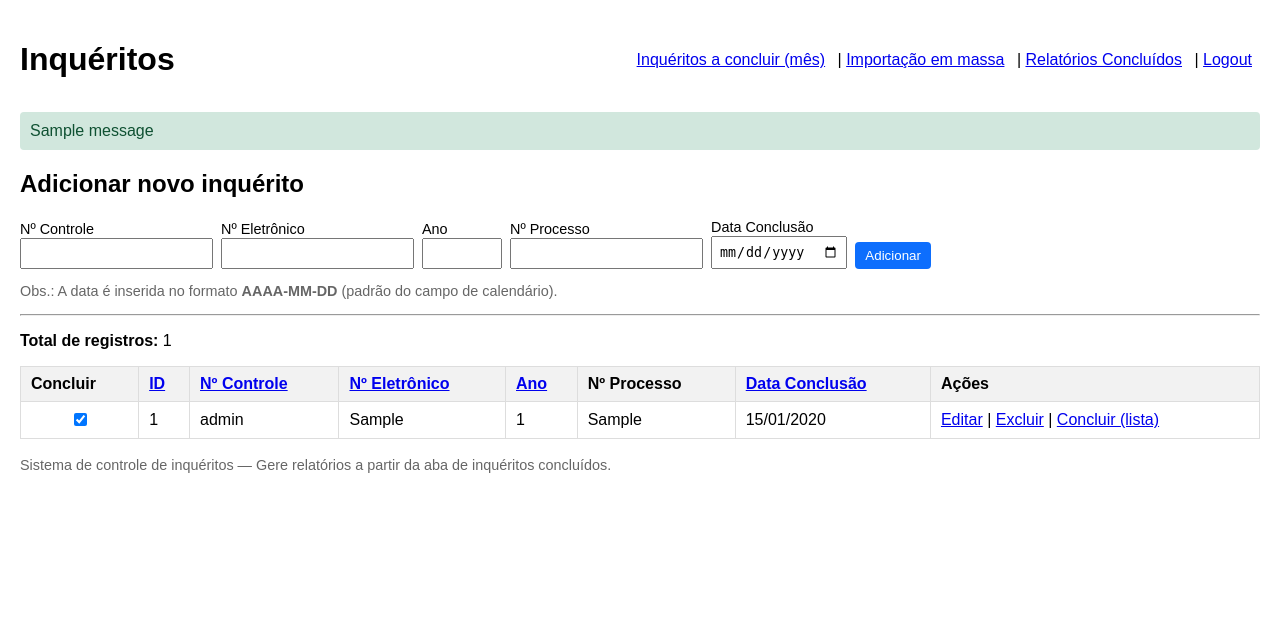
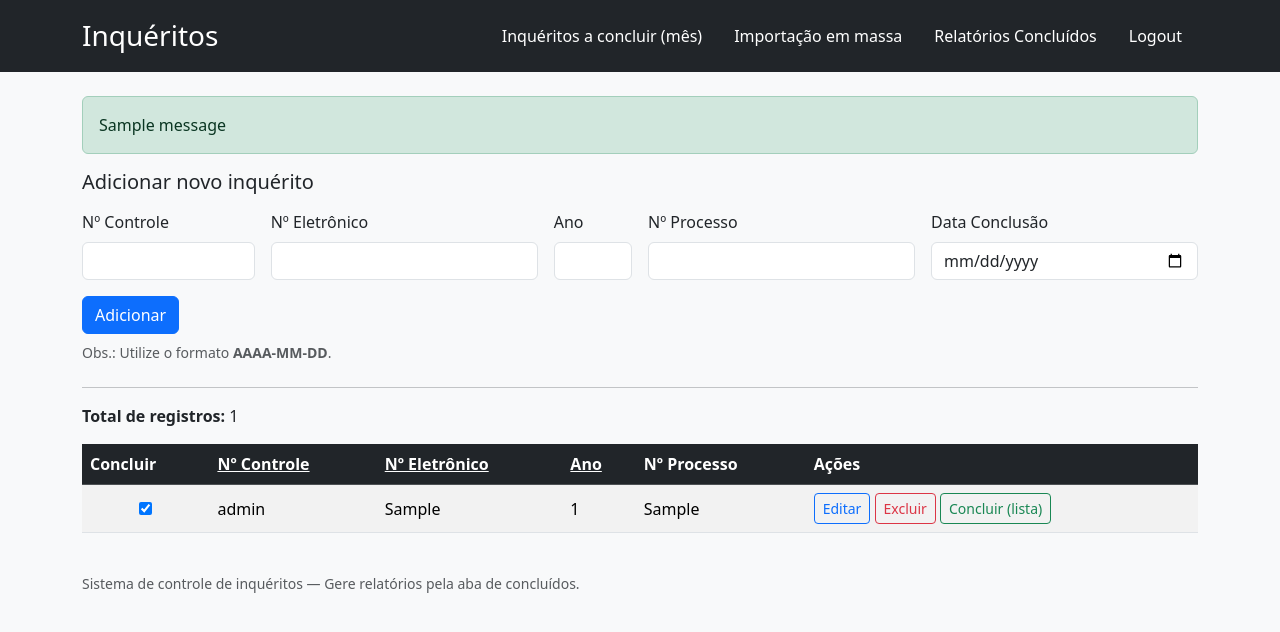
Before and after one commit to gabriel-cintra/inqueritos_app, a Flask app: page / in a window 1280 px wide. Shown: the top 632 px of the page. Run offline with Flask 3, Linux system fonts and the light colour scheme; a user stored in the database is signed in; tables that the repository leaves empty hold one stand-in row (values such as "Sample post"); one stand-in notice (Sample message) is shown; data that the repository does not hold is empty.

Commit message:
ajustes de layout

```diff
--- a/crud_inqueritos.py
+++ b/crud_inqueritos.py
@@ -10,23 +10,25 @@ import csv
 
 
 # ===============================================
-# 1. CONEXÃO COM MYSQL REMOTO
+# 1. CONEXÃO LOCAL COM MYSQL
 # ===============================================
 
 def conectar():
+    """Conecta ao MySQL local."""
     try:
         conn = pymysql.connect(
-            host='gabrielcintra.mysql.pythonanywhere-services.com',
-            user='gabrielcintra',
+            host='localhost',
+            user='root',
             password='Gco@010203',
-            database='gabrielcintra$default',
+            database='inqueritos_db',
             charset='utf8mb4',
-            cursorclass=pymysql.cursors.Cursor
+            cursorclass=pymysql.cursors.Cursor  # cursor padrão → tuplas
         )
         return conn
     except pymysql.Error as e:
-        print(f"ERRO: {e}")
+        print(f"ERRO DE CONEXÃO COM MYSQL: {e}")
         return None
+
 
 # ===============================================
 # 2. FLASK + LOGIN
--- a/templates/index.html
+++ b/templates/index.html
@@ -3,101 +3,83 @@
 <head>
   <meta charset="utf-8">
   <title>Inquéritos — Lista</title>
-  <meta name="viewport" content="width=device-width,initial-scale=1">
-  <style>
-    body { font-family: Arial, sans-serif; margin: 20px; }
-    table { border-collapse: collapse; width: 100%; }
-    th, td { padding: 8px 10px; border: 1px solid #ddd; text-align: left; }
-    th { background: #f2f2f2; }
-    form.inline { display: inline; margin: 0; }
-    .flash { padding: 10px; margin-bottom: 12px; border-radius: 4px; }
-    .flash-danger { background:#f8d7da; color:#842029; }
-    .flash-success { background:#d1e7dd; color:#0f5132; }
-    .flash-warning { background:#fff3cd; color:#664d03; }
-    .topbar { display:flex; justify-content:space-between; align-items:center; gap:12px; margin-bottom:12px; }
-    .small-muted { color:#666; font-size:0.9em; }
-    .actions a { margin-right:8px; }
-    .form-row { display:flex; gap:8px; align-items:end; flex-wrap:wrap; }
-    .form-row label { font-size:0.9em; }
-    .form-row input[type="text"], .form-row input[type="number"], .form-row input[type="date"] { padding:6px; }
-    .btn { padding:6px 10px; border:none; background:#0d6efd; color:white; cursor:pointer; border-radius:4px; }
-    .btn-secondary { background:#6c757d; }
-    .btn-danger { background:#dc3545; }
-  </style>
+  <meta name="viewport" content="width=device-width, initial-scale=1">
+  <link href="https://cdn.jsdelivr.net/npm/bootstrap@5.3.8/dist/css/bootstrap.min.css" rel="stylesheet">
 </head>
-<body>
-  <div class="topbar">
-    <h1>Inquéritos</h1>
-    <div class="actions">
-      <a href="{{ url_for('concluir_mes') }}">Inquéritos a concluir (mês)</a>
-      |
-      <a href="{{ url_for('importar_massa') }}">Importação em massa</a>
-      |
-      <a href="{{ url_for('relatorios') }}">Relatórios Concluídos</a>
-      |
-      <a href="{{ url_for('logout') }}">Logout</a>
+<body class="bg-light">
+
+<header class="bg-dark text-white p-3 mb-4">
+  <div class="container d-flex justify-content-between align-items-center">
+    <h1 class="h3 m-0">Inquéritos</h1>
+    <nav class="nav">
+      <a class="nav-link text-white" href="{{ url_for('concluir_mes') }}">Inquéritos a concluir (mês)</a>
+      <a class="nav-link text-white" href="{{ url_for('importar_massa') }}">Importação em massa</a>
+      <a class="nav-link text-white" href="{{ url_for('relatorios') }}">Relatórios Concluídos</a>
+      <a class="nav-link text-white" href="{{ url_for('logout') }}">Logout</a>
+    </nav>
   </div>
-  </div>
+</header>
+
+<div class="container">
 
   {% with messages = get_flashed_messages(with_categories=true) %}
     {% if messages %}
       {% for category, msg in messages %}
-        <div class="flash {% if category == 'danger' %}flash-danger{% elif category == 'success' %}flash-success{% else %}flash-warning{% endif %}">
-          {{ msg }}
-        </div>
+        <div class="alert alert-{{ 'danger' if category=='danger' else ('success' if category=='success' else 'warning') }}">{{ msg }}</div>
       {% endfor %}
     {% endif %}
   {% endwith %}
 
-  <section>
-    <h2>Adicionar novo inquérito</h2>
-    <form action="{{ url_for('adicionar') }}" method="post" class="form-row">
-      <div>
-        <label for="num_controle">Nº Controle</label><br>
-        <input type="text" id="num_controle" name="num_controle" required>
+  <section class="mb-4">
+    <h2 class="h5 mb-3">Adicionar novo inquérito</h2>
+    <form action="{{ url_for('adicionar') }}" method="post" class="row g-3">
+
+      <div class="col-md-2">
+        <label for="num_controle" class="form-label">Nº Controle</label>
+        <input type="text" id="num_controle" name="num_controle" class="form-control" required>
       </div>
 
-      <div>
-        <label for="num_eletronico">Nº Eletrônico</label><br>
-        <input type="text" id="num_eletronico" name="num_eletronico" required>
+      <div class="col-md-3">
+        <label for="num_eletronico" class="form-label">Nº Eletrônico</label>
+        <input type="text" id="num_eletronico" name="num_eletronico" class="form-control" required>
       </div>
 
-      <div>
-        <label for="ano">Ano</label><br>
-        <input type="number" id="ano" name="ano" min="1900" max="2100" required>
+      <div class="col-md-1">
+        <label for="ano" class="form-label">Ano</label>
+        <input type="number" id="ano" name="ano" min="1900" max="2100" class="form-control" required>
       </div>
 
-      <div>
-        <label for="num_processo">Nº Processo</label><br>
-        <input type="text" id="num_processo" name="num_processo">
+      <div class="col-md-3">
+        <label for="num_processo" class="form-label">Nº Processo</label>
+        <input type="text" id="num_processo" name="num_processo" class="form-control">
       </div>
 
-      <div>
-        <label for="data_conclusao">Data Conclusão</label><br>
-        <input type="date" id="data_conclusao" name="data_conclusao" placeholder="2025-12-18">
+      <div class="col-md-3">
+        <label for="data_conclusao" class="form-label">Data Conclusão</label>
+        <input type="date" id="data_conclusao" name="data_conclusao" class="form-control" placeholder="2025-12-18">
       </div>
 
-      <div>
-        <button class="btn" type="submit">Adicionar</button>
+      <div class="col-12">
+        <button class="btn btn-primary" type="submit">Adicionar</button>
       </div>
+
     </form>
-    <p class="small-muted">Obs.: A data é inserida no formato <strong>AAAA-MM-DD</strong> (padrão do campo de calendário).</p>
+    <p class="text-muted small mt-2">Obs.: Utilize o formato <strong>AAAA-MM-DD</strong>.</p>
   </section>
 
   <hr>
 
   <p><strong>Total de registros:</strong> {{ total }}</p>
 
-  <table>
-    <thead>
+  <div class="table-responsive">
+    <table class="table table-striped table-hover align-middle">
+      <thead class="table-dark">
         <tr>
           <th>Concluir</th>
-        <th><a href="{{ url_for('index', ordem='id', dir='ASC' if dir_atual=='DESC' else 'DESC') }}">ID</a></th>
-        <th><a href="{{ url_for('index', ordem='num_controle', dir='ASC' if dir_atual=='DESC' else 'DESC') }}">Nº Controle</a></th>
-        <th><a href="{{ url_for('index', ordem='num_eletronico', dir='ASC' if dir_atual=='DESC' else 'DESC') }}">Nº Eletrônico</a></th>
-        <th><a href="{{ url_for('index', ordem='ano', dir='ASC' if dir_atual=='DESC' else 'DESC') }}">Ano</a></th>
+          <th><a class="text-white" href="{{ url_for('index', ordem='num_controle', dir='ASC' if dir_atual=='DESC' else 'DESC') }}">Nº Controle</a></th>
+          <th><a class="text-white" href="{{ url_for('index', ordem='num_eletronico', dir='ASC' if dir_atual=='DESC' else 'DESC') }}">Nº Eletrônico</a></th>
+          <th><a class="text-white" href="{{ url_for('index', ordem='ano', dir='ASC' if dir_atual=='DESC' else 'DESC') }}">Ano</a></th>
           <th>Nº Processo</th>
-        <th><a href="{{ url_for('index', ordem='data_conclusao', dir='ASC' if dir_atual=='DESC' else 'DESC') }}">Data Conclusão</a></th>
           <th>Ações</th>
         </tr>
       </thead>
@@ -105,35 +87,36 @@
       <tbody>
         {% for row in inqueritos %}
         <tr>
-        <td style="text-align:center;">
+          <td class="text-center">
             <input type="checkbox"
               {% if row[10] == 1 %}checked{% endif %}
               onchange="(function(){ var v = this.checked ? 1 : 0; window.location.href='{{ url_for('rota_marcar_concluir', id=row[0]) }}?v='+v; }).call(this)">
           </td>
 
-        <td>{{ row[0] }}</td>
           <td>{{ row[1] or '' }}</td>
           <td>{{ row[2] or '' }}</td>
           <td>{{ row[3] or '' }}</td>
           <td>{{ row[4] or '' }}</td>
-        <td>{{ row[5].strftime('%d/%m/%Y') if row[5] else '' }}</td>
 
           <td>
-          <a href="{{ url_for('editar', id=row[0]) }}">Editar</a>
-          |
-          <a href="{{ url_for('deletar', id=row[0]) }}" onclick="return confirm('Confirma exclusão?')">Excluir</a>
+            <a class="btn btn-sm btn-outline-primary" href="{{ url_for('editar', id=row[0]) }}">Editar</a>
+            <a class="btn btn-sm btn-outline-danger" href="{{ url_for('deletar', id=row[0]) }}" onclick="return confirm('Confirma exclusão?')">Excluir</a>
             {% if row[10] == 1 %}
-            | <a href="{{ url_for('concluir_mes') }}">Concluir (lista)</a>
+              <a class="btn btn-sm btn-outline-success" href="{{ url_for('concluir_mes') }}">Concluir (lista)</a>
             {% endif %}
           </td>
         </tr>
         {% endfor %}
       </tbody>
     </table>
+  </div>
 
-  <footer style="margin-top:18px;">
-    <p class="small-muted">Sistema de controle de inquéritos — Gere relatórios a partir da aba de inquéritos concluídos.</p>
+  <footer class="mt-4 mb-4 text-muted small">
+    Sistema de controle de inquéritos — Gere relatórios pela aba de concluídos.
   </footer>
 
+</div>
+
+<script src="https://cdn.jsdelivr.net/npm/bootstrap@5.3.8/dist/js/bootstrap.bundle.min.js"></script>
 </body>
 </html>
```
Also changed, not shown: templates/concluir_mes.html (+11 -24 lines), templates/editar.html (+40 -30 lines), templates/importar.html (+33 -21 lines), templates/login.html (+23 -6 lines), templates/relatorios.html (+22 -27 lines). Lines whose indentation alone changed are shown as unchanged.
